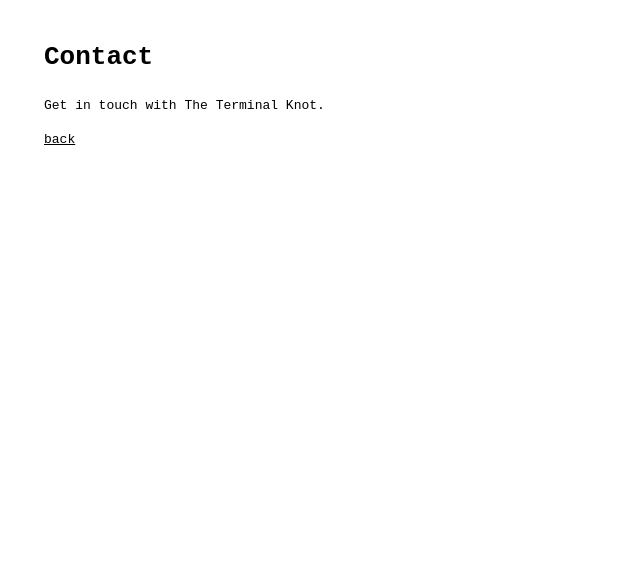
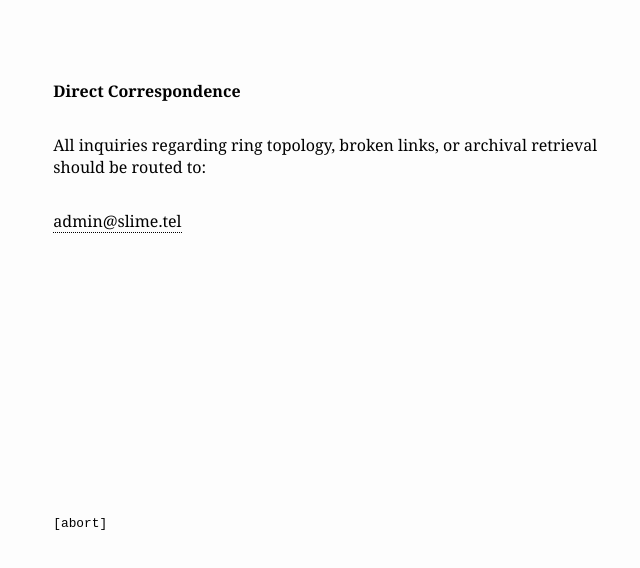
Before and after one commit to nozmo-king/ttk, a plain HTML site: page contact.html in a window 1280 px wide. Shown: the whole page, without its empty margins (296-936 px from the left). Drawn offline with Linux system fonts and the light colour scheme.

Commit message:
Revise contact page layout and content

```diff
--- a/contact.html
+++ b/contact.html
@@ -2,24 +2,37 @@
 <html lang="en">
 <head>
     <meta charset="UTF-8">
-    <meta name="viewport" content="width=device-width, initial-scale=1.0">
-    <title>Contact - The Terminal Knot</title>
+    <title>Correspondence</title>
     <style>
         body {
-            font-family: monospace;
-            max-width: 600px;
-            margin: 0 auto;
-            padding: 20px;
-            line-height: 1.6;
+            font-family: "Georgia", serif;
+            background-color: #fdfdfd;
+            max-width: 65ch;
+            margin: 4rem auto;
+            padding: 0 1.5rem;
+            display: flex;
+            flex-direction: column;
+            justify-content: center;
+            height: 60vh;
         }
-        a {
-            color: inherit;
-        }
+        a { color: #000; text-decoration: none; border-bottom: 1px dotted #000; }
     </style>
 </head>
 <body>
-    <h1>Contact</h1>
-    <p>Get in touch with The Terminal Knot.</p>
-    <p><a href="index.html">back</a></p>
+
+    <p><strong>Direct Correspondence</strong></p>
+
+    <p>
+        All inquiries regarding ring topology, broken links, or archival retrieval should be routed to:
+    </p>
+
+    <p>
+        <a href="mailto:admin@slime.tel">admin@slime.tel</a>
+    </p>
+
+    <p style="margin-top: auto; font-size: 0.8rem; font-family: monospace;">
+        <a href="index.html" style="border: none;">[abort]</a>
+    </p>
+
 </body>
 </html>
```
